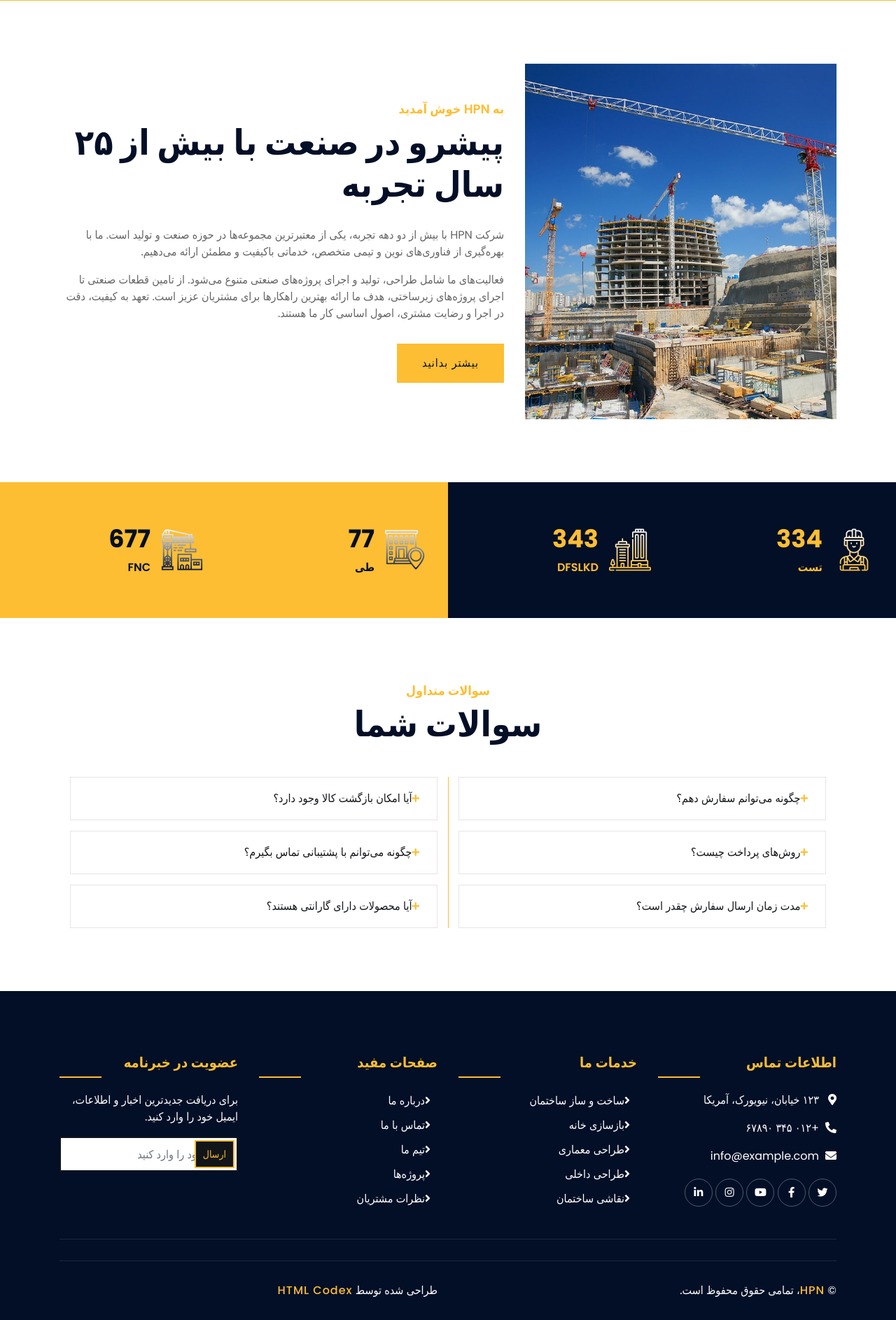
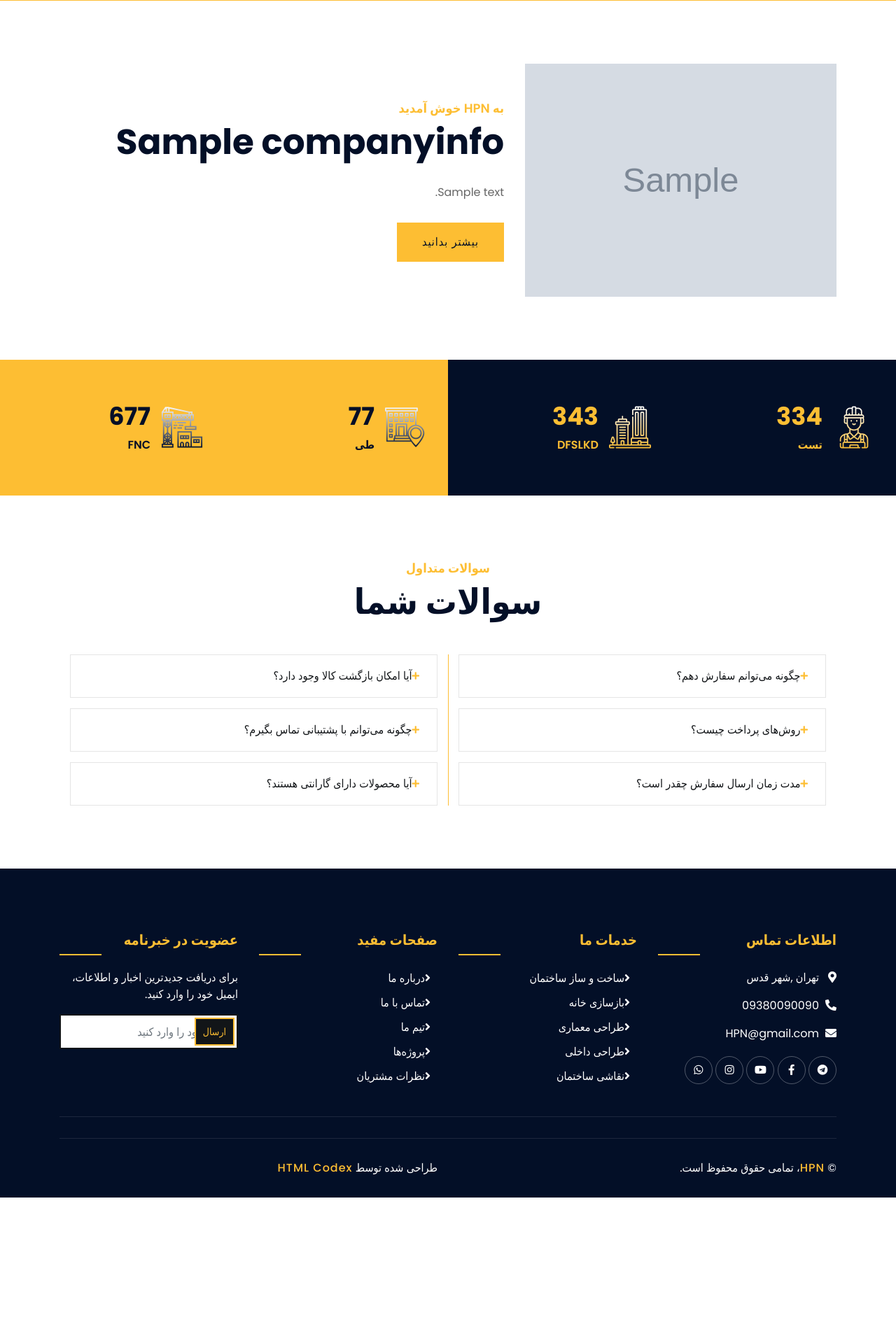
Before and after one commit to SaeedAmini50/Idustrial_WebSite, a Django app: page /about/ in a window 1280 px wide. Shown: the part 480-2366 px from the top of the page at 70% size. After the commit the page ends 2191 px from the top, so only its background shows below. Run offline with Django 5.2, Linux system fonts and the light colour scheme; data comes from the database, SQL or seed files in the repository; both versions use the stored data as it was after the commit; tables that the repository leaves empty hold one stand-in row (values such as "Sample post"); grey boxes marked "Sample" are stand-in pictures; some libraries are stand-ins or nearby versions.

Commit message:
show database campany and footer

```diff
--- a/mysite/settings.py
+++ b/mysite/settings.py
@@ -65,6 +65,8 @@ TEMPLATES = [
                 'django.contrib.messages.context_processors.messages',
                 'textInfo.context_processors.numbers_processor',
                 'textInfo.context_processors.header_info_processor',
+                'textInfo.context_processors.footer_info_processor',
+                'textInfo.context_processors.company_info_processor',
             ],
         },
     },
--- a/templates/main/about2.html
+++ b/templates/main/about2.html
@@ -7,26 +7,22 @@
                         <!-- تصویر درباره ما -->
                         <div class="col-lg-5 col-md-6">
                             <div class="about-img">
-                                <img src="{% static '' %}img/about.jpg" alt="تصویر">
+                                {% if company_info and company_info.image %}
+                                    <img src="{{ company_info.image.url }}" alt="تصویر درباره ما">
+                                {% else %}
+                                    <img src="{% static 'img/about.jpg' %}" alt="تصویر درباره ما">
+                                {% endif %}
                             </div>
                         </div>
 
                         <!-- متن درباره ما -->
                         <div class="col-lg-7 col-md-6">
                             <div class="section-header text-right">
-                                <p>به HPN خوش آمدید</p>
-                                <h2>پیشرو در صنعت با بیش از ۲۵ سال تجربه</h2>
+                                <p>به {{ header_info.company_name|default:"HPN" }} خوش آمدید</p>
+                                <h2>{{ company_info.title|default:"پیشرو در صنعت با بیش از ۲۵ سال تجربه" }}</h2>
                             </div>
                             <div class="about-text">
-                                <p>
-                                    شرکت HPN با بیش از دو دهه تجربه، یکی از معتبرترین مجموعه‌ها در حوزه صنعت و تولید است.
-                                    ما با بهره‌گیری از فناوری‌های نوین و تیمی متخصص، خدماتی باکیفیت و مطمئن ارائه می‌دهیم.
-                                </p>
-                                <p>
-                                    فعالیت‌های ما شامل طراحی، تولید و اجرای پروژه‌های صنعتی متنوع می‌شود.
-                                    از تامین قطعات صنعتی تا اجرای پروژه‌های زیرساختی، هدف ما ارائه بهترین راهکارها برای مشتریان عزیز است.
-                                    تعهد به کیفیت، دقت در اجرا و رضایت مشتری، اصول اساسی کار ما هستند.
-                                </p>
+                                {{ company_info.content|default:"شرکت HPN با بیش از دو دهه تجربه، یکی از معتبرترین مجموعه‌ها در حوزه صنعت و تولید است. ما با بهره‌گیری از فناوری‌های نوین و تیمی متخصص، خدماتی باکیفیت و مطمئن ارائه می‌دهیم. فعالیت‌های ما شامل طراحی، تولید و اجرای پروژه‌های صنعتی متنوع می‌شود. از تامین قطعات صنعتی تا اجرای پروژه‌های زیرساختی، هدف ما ارائه بهترین راهکارها برای مشتریان عزیز است. تعهد به کیفیت، دقت در اجرا و رضایت مشتری، اصول اساسی کار ما هستند."|linebreaks }}
                                 <a class="btn" href="">بیشتر بدانید</a>
                             </div>
                         </div>
--- a/templates/main/footer.html
+++ b/templates/main/footer.html
@@ -7,15 +7,25 @@
                         <div class="col-md-6 col-lg-3">
                             <div class="footer-contact">
                                 <h2>اطلاعات تماس</h2>
-                                <p><i class="fa fa-map-marker-alt"></i>۱۲۳ خیابان، نیویورک، آمریکا</p>
-                                <p><i class="fa fa-phone-alt"></i>+۰۱۲ ۳۴۵ ۶۷۸۹۰</p>
-                                <p><i class="fa fa-envelope"></i>info@example.com</p>
+                                <p><i class="fa fa-map-marker-alt"></i>{{ footer_info.location|default:"TEHRAN, IRAN" }}</p>
+                                <p><i class="fa fa-phone-alt"></i>{{ footer_info.phone|default:"00989123456789" }}</p>
+                                <p><i class="fa fa-envelope"></i>{{ footer_info.email|default:"H.P.N.@gmail.com" }}</p>
                                 <div class="footer-social">
-                                    <a href=""><i class="fab fa-twitter"></i></a>
-                                    <a href=""><i class="fab fa-facebook-f"></i></a>
-                                    <a href=""><i class="fab fa-youtube"></i></a>
-                                    <a href=""><i class="fab fa-instagram"></i></a>
-                                    <a href=""><i class="fab fa-linkedin-in"></i></a>
+                                    {% if footer_info.telegram_link %}
+                                        <a href="{{ footer_info.telegram_link }}"><i class="fab fa-telegram"></i></a>
+                                    {% endif %}
+                                    {% if footer_info.facebook_link %}
+                                        <a href="{{ footer_info.facebook_link }}"><i class="fab fa-facebook-f"></i></a>
+                                    {% endif %}
+                                    {% if footer_info.aparat_link %}
+                                        <a href="{{ footer_info.aparat_link }}"><i class="fab fa-youtube"></i></a>
+                                    {% endif %}
+                                    {% if footer_info.instagram_link %}
+                                        <a href="{{ footer_info.instagram_link }}"><i class="fab fa-instagram"></i></a>
+                                    {% endif %}
+                                    {% if footer_info.whatsapp_link %}
+                                        <a href="{{ footer_info.whatsapp_link }}"><i class="fab fa-whatsapp"></i></a>
+                                    {% endif %}
                                 </div>
                             </div>
                         </div>
--- a/textInfo/context_processors.py
+++ b/textInfo/context_processors.py
@@ -1,4 +1,4 @@
-from .models import Number, TextEntry, HeaderInfo
+from .models import Number, TextEntry, HeaderInfo, FooterInfo, CompanyInfo
 
 def numbers_processor(request):
     """
@@ -21,3 +21,29 @@ def header_info_processor(request):
     return {
         'header_info': header_info
     }
+
+def footer_info_processor(request):
+    """
+    این پردازشگر زمینه، اطلاعات فوتر را به تمام قالب‌ها ارسال می‌کند.
+    """
+    try:
+        footer_info = FooterInfo.objects.first()
+    except FooterInfo.DoesNotExist:
+        footer_info = None
+
+    return {
+        'footer_info': footer_info
+    }
+
+def company_info_processor(request):
+    """
+    این پردازشگر زمینه، اطلاعات معرفی شرکت را به تمام قالب‌ها ارسال می‌کند.
+    """
+    try:
+        company_info = CompanyInfo.objects.first()
+    except CompanyInfo.DoesNotExist:
+        company_info = None
+
+    return {
+        'company_info': company_info
+    }
--- a/textInfo/models.py
+++ b/textInfo/models.py
@@ -105,3 +105,34 @@ class HeaderInfo(models.Model):
 
     def __str__(self):
         return self.company_name
+
+class FooterInfo(models.Model):
+    email = models.EmailField(verbose_name='ایمیل')
+    phone = models.CharField(max_length=20, verbose_name='شماره تماس')
+    location = models.TextField(verbose_name='موقعیت')
+    telegram_link = models.URLField(verbose_name='لینک تلگرام', blank=True, null=True)
+    aparat_link = models.URLField(verbose_name='لینک آپارات', blank=True, null=True)
+    whatsapp_link = models.URLField(verbose_name='لینک واتساپ', blank=True, null=True)
+    facebook_link = models.URLField(verbose_name='لینک فیسبوک', blank=True, null=True)
+    instagram_link = models.URLField(verbose_name='لینک اینستاگرام', blank=True, null=True)
+
+    class Meta:
+        verbose_name = 'اطلاعات فوتر'
+        verbose_name_plural = 'اطلاعات فوتر'
+
+    def __str__(self):
+        return "اطلاعات فوتر"
+
+
+
+class CompanyInfo(models.Model):
+    title = models.CharField(max_length=200, verbose_name='عنوان')
+    content = models.TextField(verbose_name='متن')
+    image = models.ImageField(upload_to='company_info/', verbose_name='عکس', null=True, blank=True)
+
+    class Meta:
+        verbose_name = 'اطلاعات معرفی شرکت'
+        verbose_name_plural = 'اطلاعات معرفی شرکت'
+
+    def __str__(self):
+        return self.title
```
Also changed, not shown: textInfo/admin.py (+13 -1 lines), db.sqlite3, media_cdn/company_info/_1fffa751-dfa7-421e-b25d-45facc46215c.jpeg (added), textInfo/migrations/0012_footerinfo.py (added), textInfo/migrations/0013_companyinfo.py (added).
